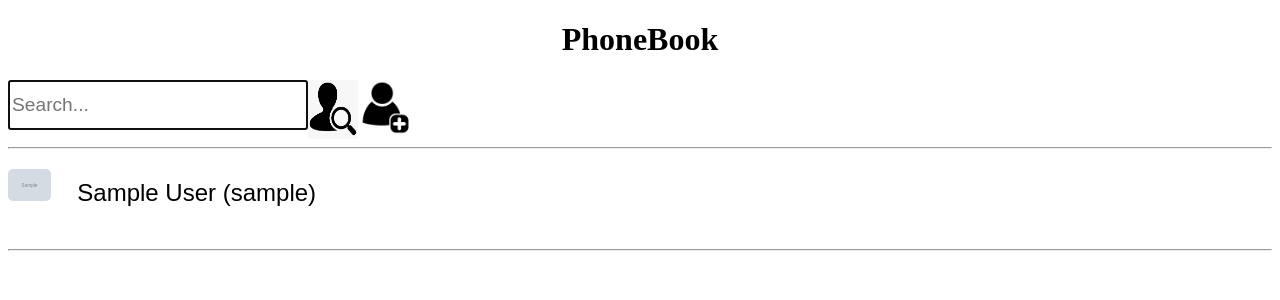
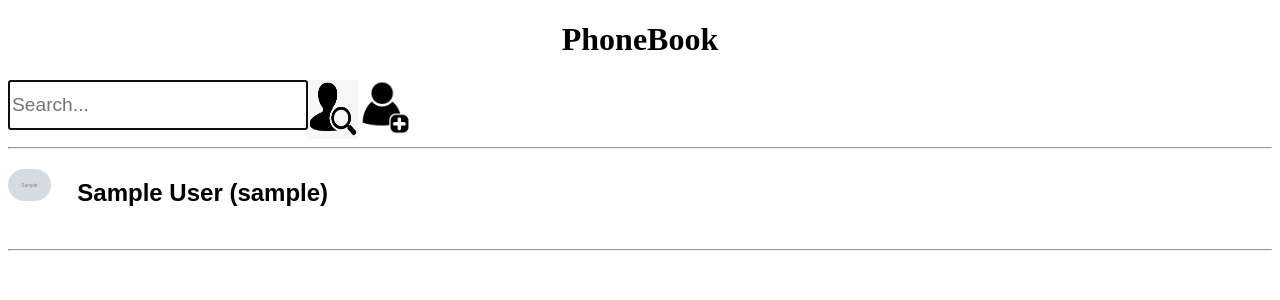
Before and after one commit to Victorspy-web/django-contact-app, a Django app: page / in a window 1280 px wide. Shown: the top 300 px of the page. Run offline with Django 3.2, Linux system fonts and the light colour scheme; tables that the repository leaves empty hold one stand-in row (values such as "Sample post"); grey boxes marked "Sample" are stand-in pictures.

Commit message:
Some fixes

```diff
--- a/contact/models.py
+++ b/contact/models.py
@@ -13,7 +13,7 @@ class Contact(models.Model):
 	firstName = models.CharField(max_length=100, null=False, blank=False)
 	lastName = models.CharField(max_length=100, blank=True)
 	nickName = models.CharField(max_length=100, blank=True)
-	phone = models.CharField(max_length=15, null=False, blank=False)
+	phone = models.IntegerField(null=False, blank=False)
 	email = models.EmailField(blank=True)
 	groups = models.CharField(
 		max_length=100,
--- a/static/css/base.css
+++ b/static/css/base.css
@@ -25,7 +25,7 @@ body a{
 }
 
 .contact-image {
-    border-radius: 5px;
+    border-radius: 50px;
 
 }
 
--- a/templates/base.html
+++ b/templates/base.html
@@ -4,7 +4,7 @@
 <head>
     <meta charset="UTF-8">
     <meta name="viewport"
-          content="width=device-width, user-scalable=no, initial-scale=1.0, maximum-scale=1.0, minimum-scale=1.0">
+        content="width=device-width, user-scalable=no, initial-scale=1.0, maximum-scale=1.0, minimum-scale=1.0">
     <meta http-equiv="X-UA-Compatible" content="ie=edge">
     <link rel="stylesheet" href="{% static 'css/base.css' %}">
     <title>Contacts View</title>
--- a/templates/contacts.html
+++ b/templates/contacts.html
@@ -22,8 +22,8 @@
     <div>
         <a style="text-decoration: none;" href="{% url 'info' contact.id %}">
             <img class="contact-image" style="height: 4vh;" class="image-thumbail" alt="A contact image"
-                 src="{{ contact.picture.url }}">
-            <span class="contact-name"> {{contact}}</span>
+                src="{{ contact.picture.url }}">
+            <b class="contact-name"> {{contact}}</b>
         </a>
     </div>
 
@@ -31,7 +31,7 @@
     <div>
         <a style="text-decoration: none;" href="{% url 'info' contact.id %}">
             <img class="contact-image" style="height: 4vh;" class="image-thumbail" alt="A contact image"
-                 src="../../static/images/icons/picIcon.png">
+                src="../../static/images/icons/picIcon.png">
             <span class="contact-name"> {{contact}}</span>
         </a>
     </div>
```
Also changed, not shown: templates/contact.html (+5 -2 lines), contact/migrations/0001_initial.py (deleted), contact/migrations/0002_alter_contact_phone.py (deleted). Lines whose indentation alone changed are shown as unchanged.
